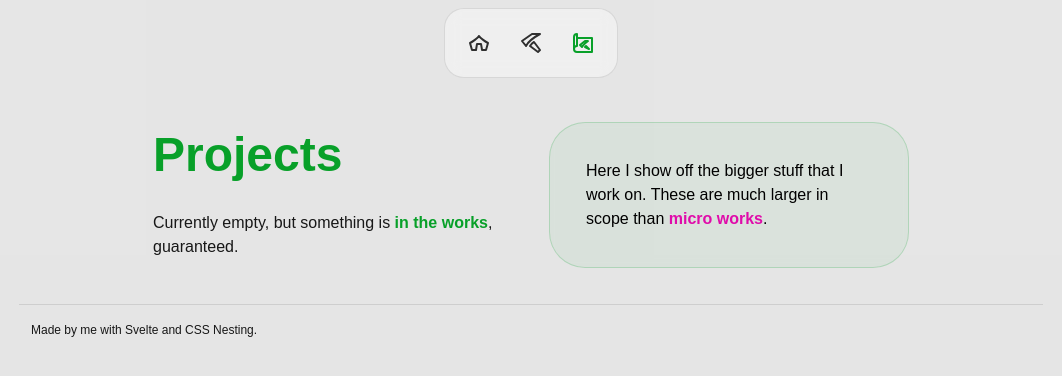
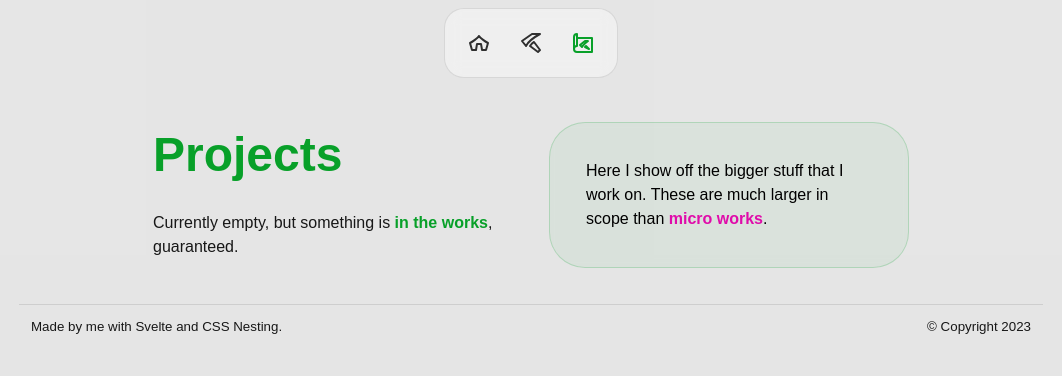
Before and after one commit to matovius/martin, a SvelteKit app: page /projects in a window 1280 px wide. Shown: the top 376 px of the page, without its empty margins (109-1171 px from the left). Built offline with nearby package versions, Linux system fonts and the light colour scheme.

Commit message:
Add copyright year

```diff
--- a/src/routes/+layout.svelte
+++ b/src/routes/+layout.svelte
@@ -7,6 +7,9 @@
 	import Home from '$lib/components/icons/Home.svelte';
 	import MicroBuilds from '$lib/components/icons/MicroBuilds.svelte';
 	import Projects from '$lib/components/icons/Projects.svelte';
+
+	const date: Date = new Date();
+	let CurrentDate = date.getFullYear();
 </script>
 
 <div id="root" class="app">
@@ -59,7 +62,8 @@
 	<slot />
 	<footer class="footer">
 		<div>
-			<span class="p3 copyright-statement">Made by me with Svelte and CSS Nesting.</span>
+			<small class="small copyright-statement">Made by me with Svelte and CSS Nesting.</small>
+			<small class="small copyright-statement">&copy; Copyright {CurrentDate}</small>
 		</div>
 	</footer>
 </div>
@@ -156,7 +160,16 @@
 			width: 100%;
 			max-width: 1024px;
 			padding: 0.75rem /* 12px */;
+			display: flex;
+			flex-direction: column;
+			justify-content: center;
+			align-items: start;
 			border-top: 1px solid hsla(0, 0%, 0%, 0.1);
+
+			@media (min-width: 480px) {
+				flex-direction: row;
+				justify-content: space-between;
+			}
 		}
 	}
 </style>
```
